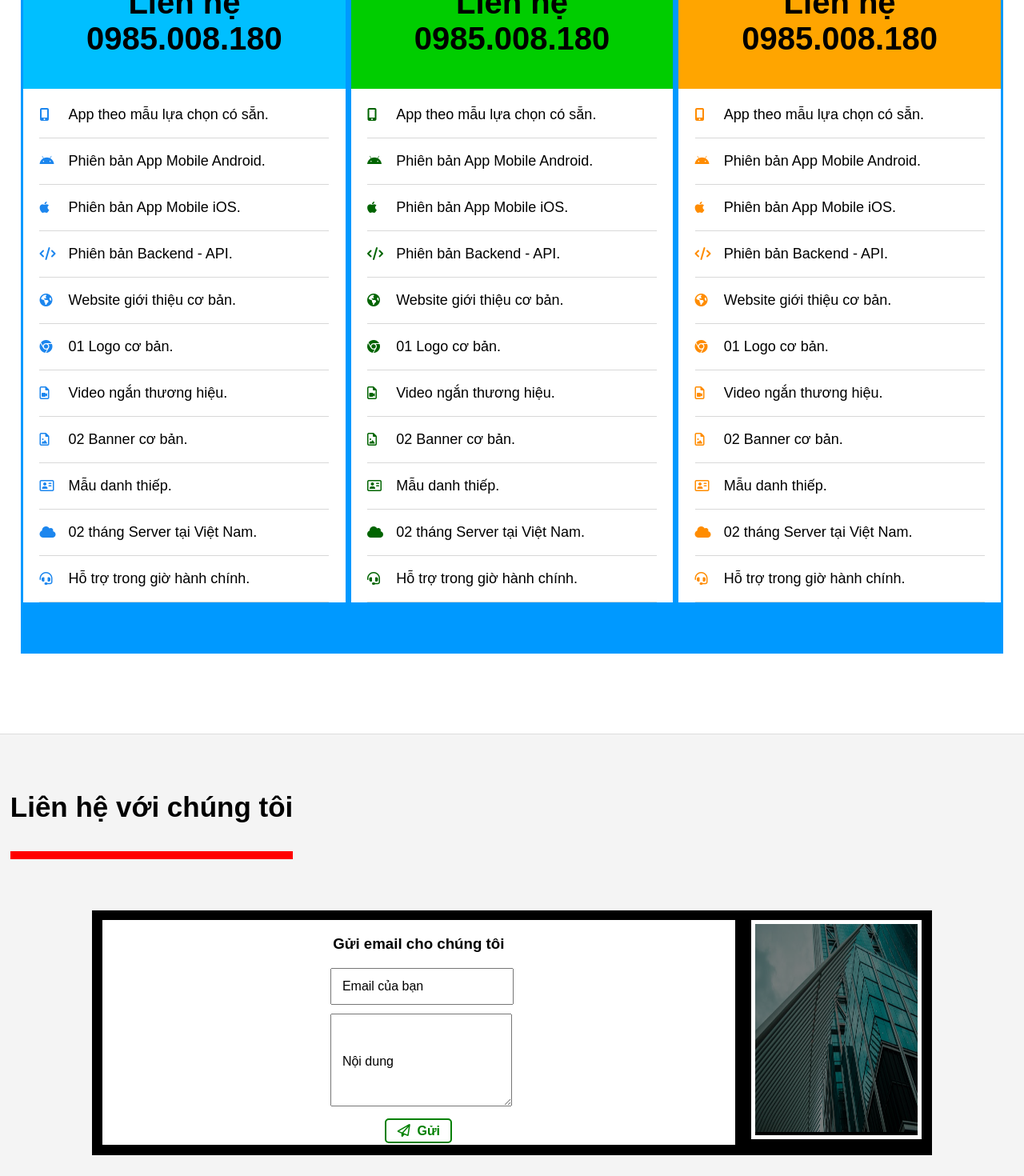
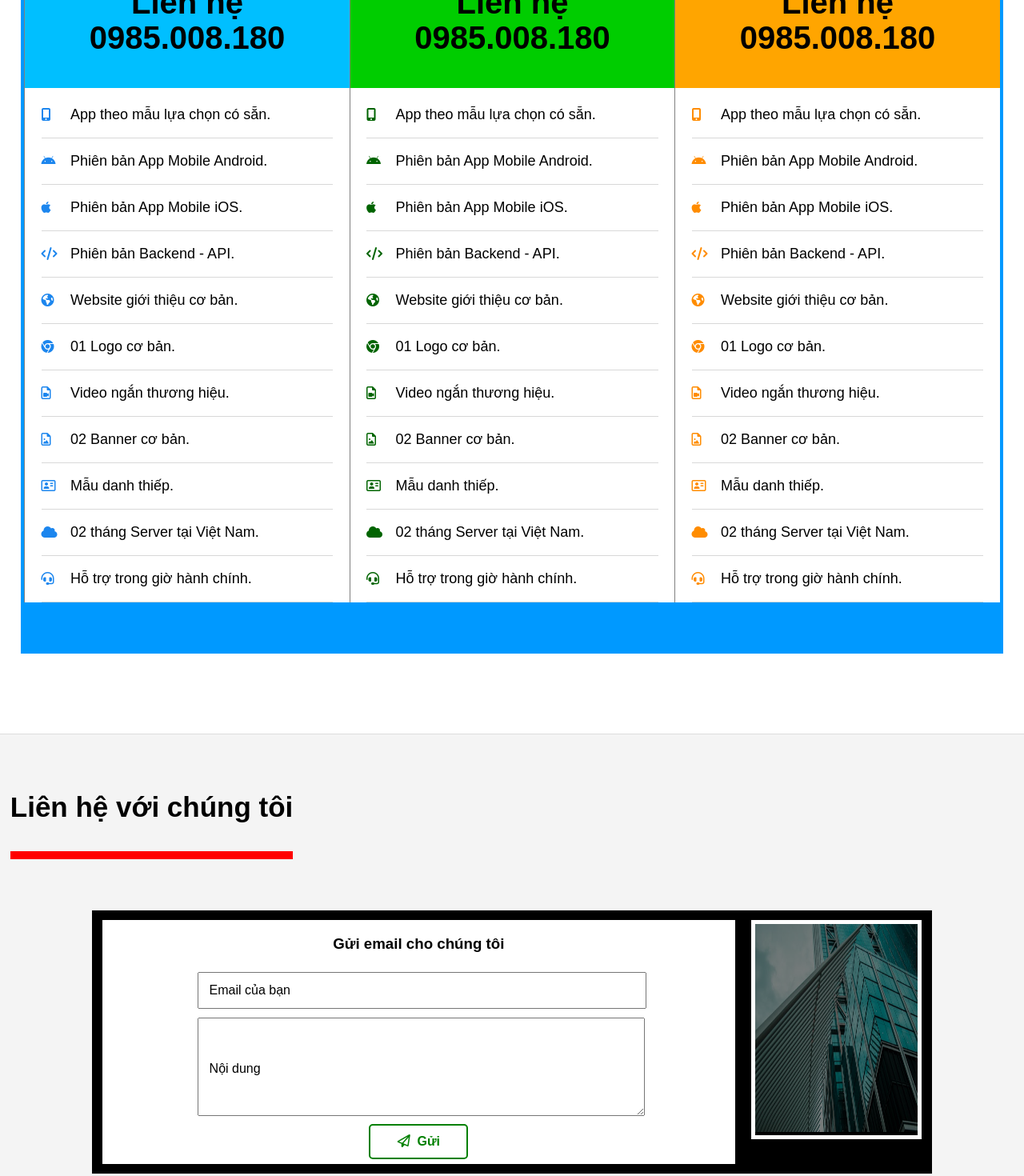
Before and after one commit to NamCT0503/HomePage, a React (Create React App) app in the folder fe.homepage/: page / in a window 1280 px wide. Shown: the part 4240-5710 px from the top of the page at 80% size. Built offline with nearby package versions, Linux system fonts and the light colour scheme.

Commit message:
fix bug services and contact page

```diff
--- a/fe.homepage/src/components/header.tsx
+++ b/fe.homepage/src/components/header.tsx
@@ -5,6 +5,7 @@ const Header: React.FC = () => {
     const [paddingHeader, setPaddingHeader] = useState('20px');
     const [opacityHeader, setOpacityHeader] = useState(1);
     const [hiddenUptoTop, setHiddenUptoTop] = useState('none');
+    const [widthHeadeer, setWidthheader] = useState('100%');
 
     useEffect(() => {
       const widthScreen = window.innerWidth;
@@ -20,7 +21,8 @@ const Header: React.FC = () => {
             setHiddenUptoTop('none');
             handleClick('null')
           } else {
-            setPaddingHeader('5px');
+            setWidthheader('100%')
+            // setPaddingHeader('5px 0');
             setPositionHeader('sticky');
             setOpacityHeader(0.3);
             setHiddenUptoTop('block');
@@ -72,7 +74,8 @@ const Header: React.FC = () => {
             id='header'
             style={{
                 padding: paddingHeader,
-                position: positionHeader as any
+                position: positionHeader as any,
+                width: widthHeadeer
             }}
         >
           <div
--- a/fe.homepage/src/index.css
+++ b/fe.homepage/src/index.css
@@ -5,6 +5,7 @@ body, html {
   scroll-behavior: smooth;
   height: 100%;
   width: 100%;
+  overflow-x: visible;
 }
 
 ::-webkit-scrollbar {
@@ -125,6 +126,7 @@ body, html {
   background-repeat: no-repeat;
   background-size: 100%;
   position: relative;
+  /* overflow: hidden; */
 }
 #section-intro::before {
   content: "";
@@ -465,6 +467,7 @@ body, html {
 /* ======================= Bắt đầu phần section-services ======================= */
 #section-services{
   height: fit-content;
+  overflow-x: hidden;
 }
 
 .wrap-container-overview-content{
@@ -744,7 +747,7 @@ body, html {
   color: black;
   display: flex;
   flex-direction: column;
-  margin: 0 0.3%;
+  border-left: 1px solid grey;
   position: relative;
   transition: all 0.5s ease-in-out;
 
@@ -755,7 +758,7 @@ body, html {
 }
 
 .wrap-container-packages-app-service:hover > :not(:hover){
-  transform: translateY(100%);
+  opacity: 0.1;
 }
 
 .contact-services-app h1, .contact-services-app h3{
@@ -884,6 +887,7 @@ body, html {
   flex-direction: column;
   justify-content: center;
   align-items: center;
+  overflow-x: hidden;
 }
 
 .wrap-container-form-contact{
@@ -894,6 +898,7 @@ body, html {
   padding: 1%;
   display: flex;
   transition: all 0.5s ease-in-out;
+  /* overflow: hidden; */
 }
 
 .wrap-form-contact{
@@ -904,11 +909,18 @@ body, html {
   background-color: white;
 }
 
+.wrap-form-contact form{
+  display: flex;
+  flex-direction: column;
+  justify-content: center;
+  align-items: center;
+  width: 70%;
+}
+
 .input-content-contact{
   position: relative;
-  margin: 5% 0;
+  margin: 1% 0;
   width: 100%;
-  max-width: 80vh;
 }
 
 .input-content-contact input{
@@ -1031,6 +1043,7 @@ body, html {
   flex-direction: column;
   justify-content: center;
   align-items: center;
+  overflow: hidden;
   /* transform: translateY(-100%); */
   transition: all 0.5s ease-in-out;
 }
```
Also changed, not shown: 1 other file (tests, documents, lock files or other folders).
